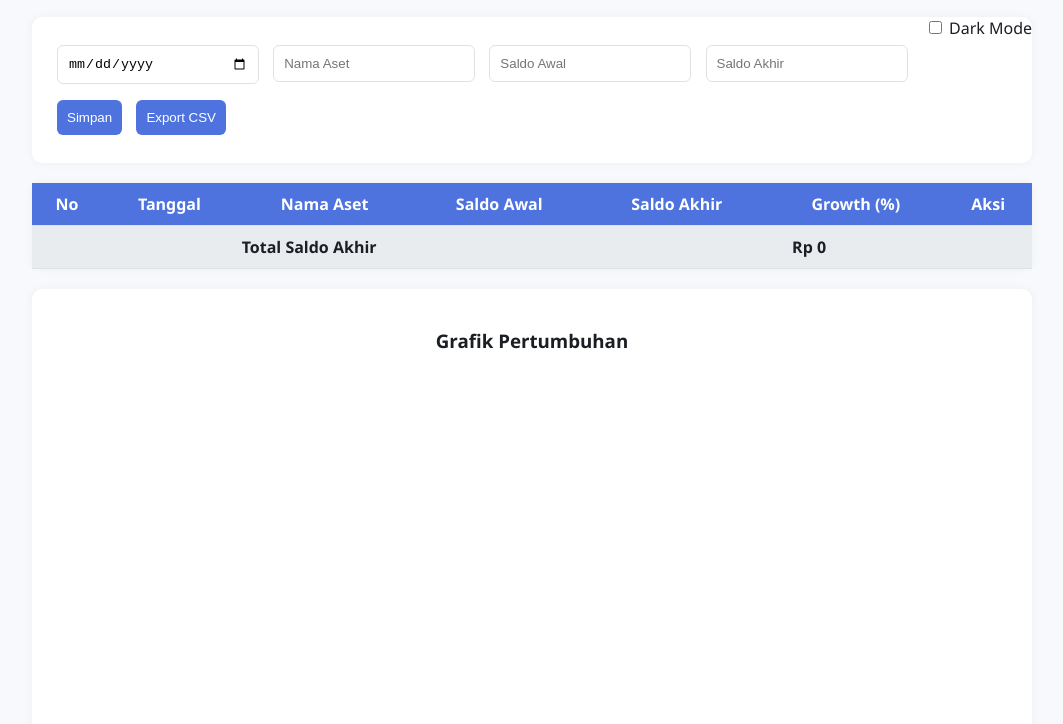
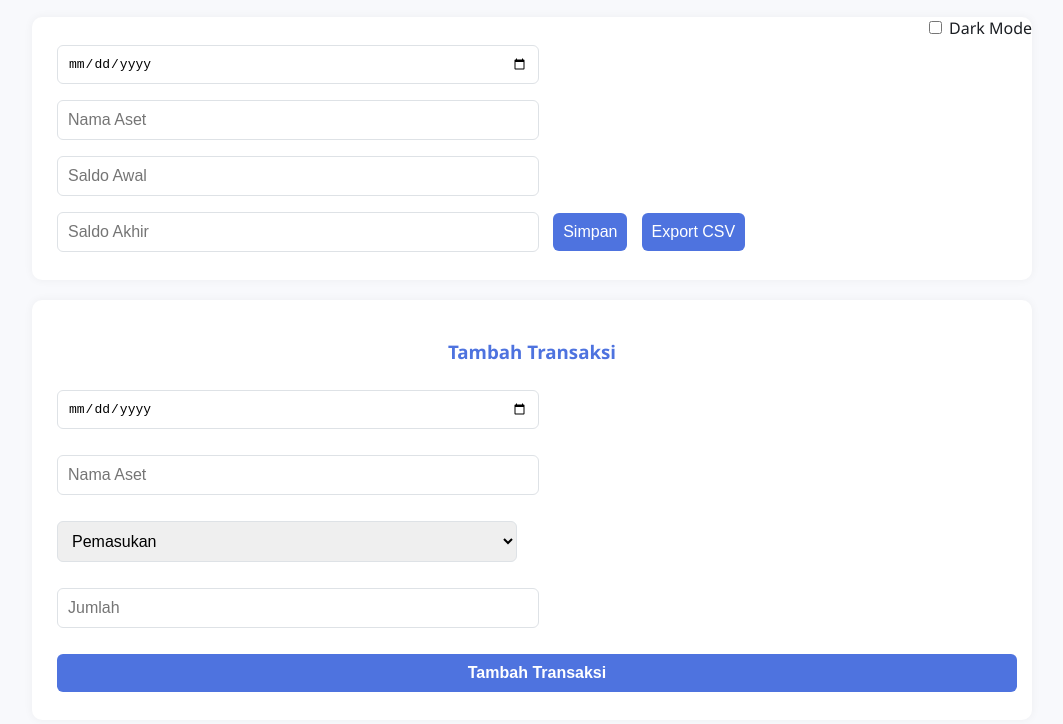
Before and after one commit to vlonlineshop/vlasset, a plain HTML site: page index.html in a window 1280 px wide. Shown: the part 76-800 px from the top of the page, without its empty margins (108-1171 px from the left). Drawn offline with Linux system fonts and the light colour scheme.

Commit message:
Update index.html

```diff
--- a/index.html
+++ b/index.html
@@ -30,42 +30,123 @@
       margin: 0;
       transition: background 0.3s, color 0.3s;
     }
-    h2 { text-align: center; color: var(--primary); }
+    h2, h3 { text-align: center; color: var(--primary); }
     .container { max-width: 1000px; margin: 0 auto; }
-    .form-container, table, #chartContainer {
+
+    .form-container {
       background: var(--card);
       padding: 20px;
       border-radius: 10px;
       box-shadow: 0 0 10px rgba(0,0,0,0.05);
       margin-top: 20px;
+      animation: fadeIn 0.6s ease;
     }
-    .form-container input, .form-container button {
+
+    .form-container input,
+    .form-container select,
+    .form-container button {
       padding: 10px;
       margin: 8px 5px;
       border: 1px solid var(--border);
       border-radius: 6px;
+      font-size: 1em;
+      transition: all 0.3s ease;
     }
-    .form-container input { width: 180px; }
+
+    .form-container input:focus,
+    .form-container select:focus {
+      border-color: var(--primary);
+      box-shadow: 0 0 5px var(--primary);
+      outline: none;
+    }
+
+    .form-container input,
+    .form-container select {
+      width: calc(50% - 20px);
+    }
+
     .form-container button {
       background-color: var(--primary);
       color: white;
       border: none;
       cursor: pointer;
     }
-    table { width: 100%; border-collapse: collapse; }
+
+    .form-container button:hover {
+      background-color: #3b5cc3;
+      transform: scale(1.02);
+    }
+
+    table {
+      width: 100%;
+      border-collapse: collapse;
+      background: var(--card);
+      margin-top: 20px;
+      border-radius: 10px;
+      overflow: hidden;
+    }
+
     th, td {
       padding: 10px;
       border-bottom: 1px solid var(--border);
       text-align: center;
     }
+
     th { background: var(--primary); color: white; }
-    .action-btn { padding: 5px 10px; border: none; border-radius: 5px; cursor: pointer; }
+    .action-btn {
+      padding: 5px 10px;
+      border: none;
+      border-radius: 5px;
+      cursor: pointer;
+    }
+
     .edit-btn { background: #f39c12; color: white; }
     .delete-btn { background: #e74c3c; color: white; }
+
     tfoot td { font-weight: bold; background: #e9ecef; }
     .dark tfoot td { background: #333; }
+
     .toggle-dark { float: right; margin-bottom: 10px; }
+
     canvas { width: 100% !important; max-height: 400px; }
+
+    .form-row {
+      display: flex;
+      flex-wrap: wrap;
+      gap: 10px;
+      margin-bottom: 10px;
+    }
+
+    .btn-transaksi {
+      width: 100%;
+      padding: 12px;
+      background-color: var(--primary);
+      color: white;
+      font-size: 1em;
+      font-weight: bold;
+      border: none;
+      border-radius: 8px;
+      cursor: pointer;
+      transition: background 0.3s ease, transform 0.2s ease;
+    }
+
+    .btn-transaksi:hover {
+      background-color: #3b5cc3;
+      transform: scale(1.02);
+    }
+
+    @keyframes fadeIn {
+      from { opacity: 0; transform: translateY(10px); }
+      to { opacity: 1; transform: translateY(0); }
+    }
+
+    @media (max-width: 600px) {
+      .form-container input,
+      .form-container select {
+        width: 100%;
+      }
+      .form-row { flex-direction: column; }
+    }
   </style>
 </head>
 <body>
@@ -76,6 +157,7 @@
       <input type="checkbox" id="darkToggle"> Dark Mode
     </label>
 
+    <!-- Form Aset -->
     <div class="form-container">
       <input type="hidden" id="editIndex">
       <input type="date" id="tanggal">
@@ -86,6 +168,24 @@
       <button onclick="exportCSV()">Export CSV</button>
     </div>
 
+    <!-- Form Transaksi -->
+    <div class="form-container transaksi-form">
+      <h3>Tambah Transaksi</h3>
+      <div class="form-row">
+        <input type="date" id="transTanggal">
+        <input type="text" id="transNamaAset" placeholder="Nama Aset">
+      </div>
+      <div class="form-row">
+        <select id="transTipe">
+          <option value="pemasukan">Pemasukan</option>
+          <option value="pengeluaran">Pengeluaran</option>
+        </select>
+        <input type="number" id="transNominal" placeholder="Jumlah">
+      </div>
+      <button class="btn-transaksi" onclick="tambahTransaksi()">Tambah Transaksi</button>
+    </div>
+
+    <!-- Tabel Aset -->
     <table>
       <thead>
         <tr>
@@ -107,8 +207,9 @@
       </tfoot>
     </table>
 
-    <div id="chartContainer">
-      <h3 style="text-align:center">Grafik Pertumbuhan</h3>
+    <!-- Grafik -->
+    <div id="chartContainer" class="form-container">
+      <h3>Grafik Pertumbuhan</h3>
       <canvas id="chartGrowth"></canvas>
     </div>
   </div>
@@ -150,6 +251,40 @@
       renderTabel();
       renderChart();
       document.querySelectorAll("input").forEach(input => input.value = '');
+    }
+
+    function tambahTransaksi() {
+      const tanggal = document.getElementById("transTanggal").value;
+      const namaAset = document.getElementById("transNamaAset").value;
+      const tipe = document.getElementById("transTipe").value;
+      const nominal = parseFloat(document.getElementById("transNominal").value);
+
+      if (!tanggal || !namaAset || isNaN(nominal)) {
+        alert("Isi semua data transaksi dengan benar.");
+        return;
+      }
+
+      const aset = data.find(d => d.nama === namaAset);
+      if (!aset) {
+        alert("Aset tidak ditemukan.");
+        return;
+      }
+
+      if (tipe === "pemasukan") {
+        aset.saldoAkhir += nominal;
+      } else {
+        aset.saldoAkhir -= nominal;
+      }
+
+      aset.growth = ((aset.saldoAkhir - aset.saldoAwal) / aset.saldoAwal) * 100;
+
+      simpanLocalStorage();
+      renderTabel();
+      renderChart();
+
+      document.getElementById("transTanggal").value = "";
+      document.getElementById("transNamaAset").value = "";
+      document.getElementById("transNominal").value = "";
     }
 
     function renderTabel() {
@@ -235,7 +370,6 @@
       });
     }
 
-    // Dark mode
     const toggle = document.getElementById("darkToggle");
     toggle.addEventListener("change", () => {
       document.body.classList.toggle("dark");
@@ -250,7 +384,6 @@
     renderTabel();
     renderChart();
 
-    // PWA registration
     if ('serviceWorker' in navigator) {
       navigator.serviceWorker.register('service-worker.js');
     }
```
